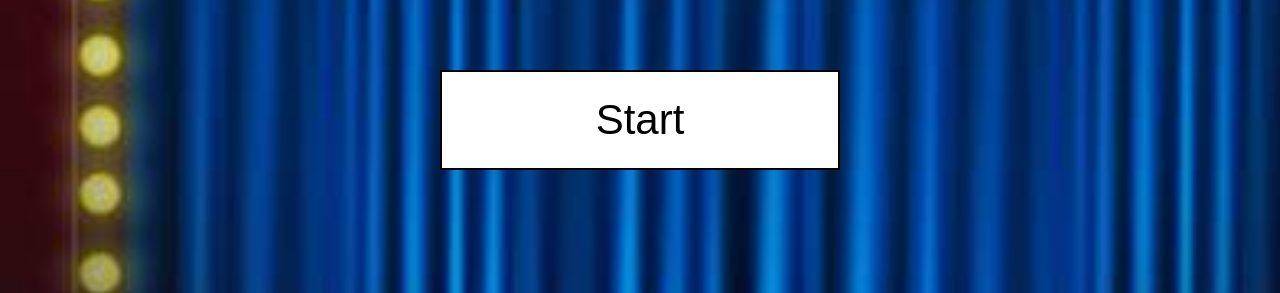
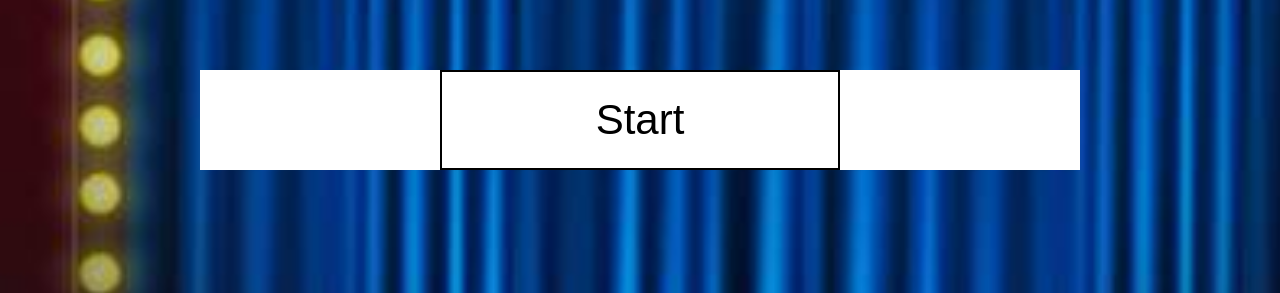
Before and after one commit to Pipelon3/TriviaGame, a plain HTML site: page index.html in a window 1280 px wide. Shown: the part 507-800 px from the top of the page. Drawn offline with nearby package versions, Linux system fonts and the light colour scheme.

Commit message:
now with more pictures

```diff
--- a/assets/css/style.css
+++ b/assets/css/style.css
@@ -6,6 +6,10 @@ body {
 #sub-wrapper {
   position: relative;
   top: 20%;
+}
+
+#quiz-area {
+    background-color: white;
 }
 
 button {
```
Also changed, not shown: assets/images/header-sign.jpg (added).
